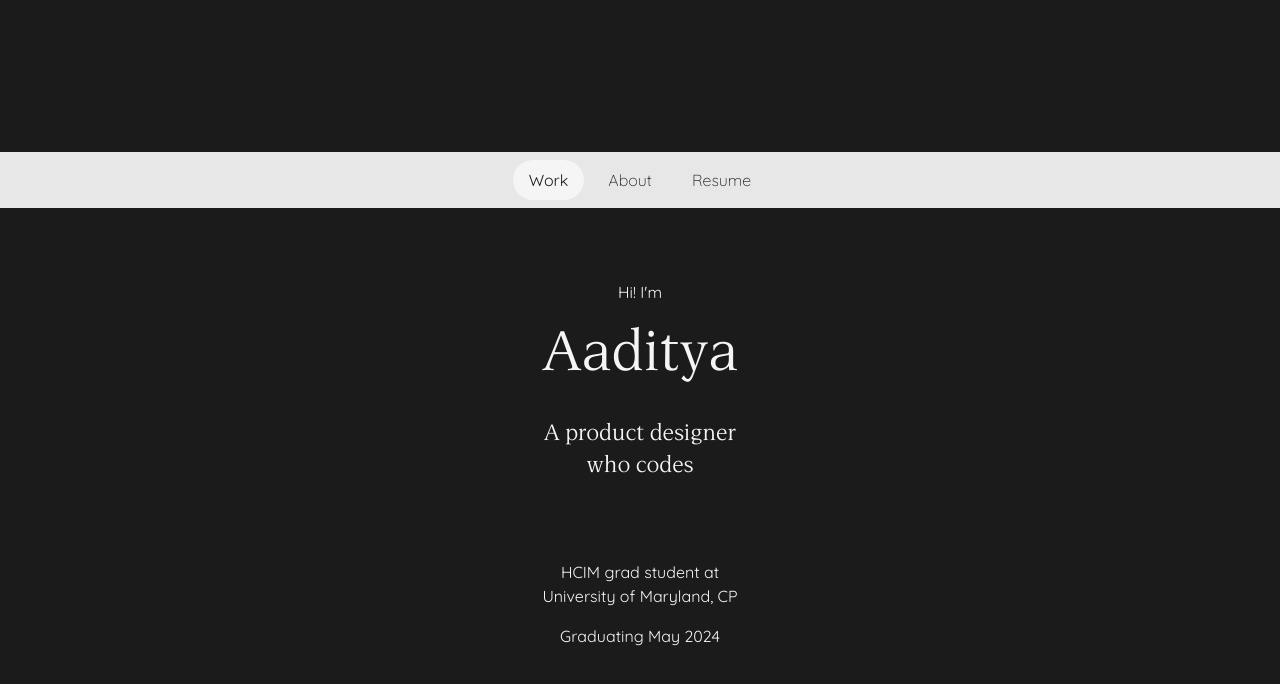
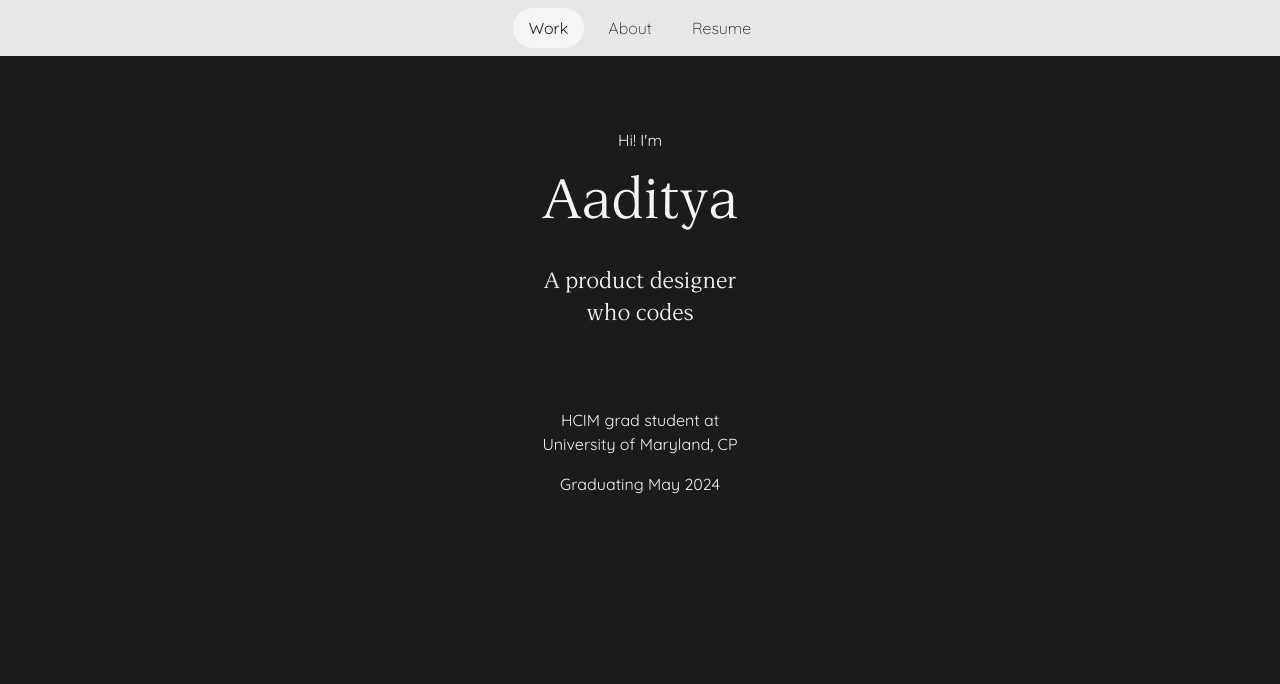
Before and after one commit to fan-boy/Portfolio2023, a Next.js app: page / in a window 1280 px wide. Shown: the top 684 px of the page. Built offline with nearby package versions, Linux system fonts and the light colour scheme.

Commit message:
Flex container centering

```diff
--- a/src/app/ComponentLibrary/Components/DefaultPage.tsx
+++ b/src/app/ComponentLibrary/Components/DefaultPage.tsx
@@ -9,10 +9,12 @@ export default function DefaultPage({
     selected:string
   }) {
   return (
-    <main className=" flex flex-col bg-backgroundDark text-fontDark min-h-screen justify-center">
+    <main className="flex flex-col  bg-backgroundDark text-fontDark min-h-screen ">
         <Navbar/>
+        <div className="flex justify-center">
         <div className="flex justify-center md:container ">
         {children}
+        </div>
         </div>
     </main>
   )
```
